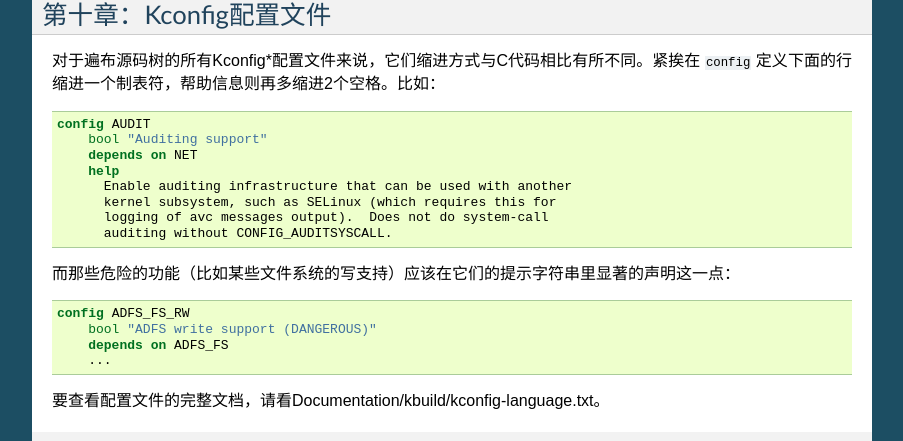
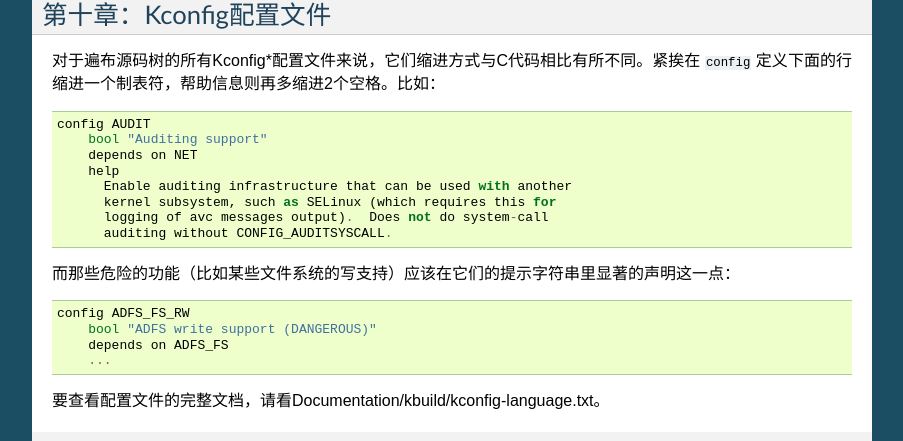
Before and after one commit to zjgsu-ds/ds, a Sphinx documentation site: the page built from source/style/index.rst, in a window 1280 px wide and 900 px high, scrolled down 7818 px. Shown: the part 112-553 px from the top of the window, without its empty margins (198-1101 px from the left). Built offline with Sphinx 7.4.7, drawn with Linux system fonts in a browser that asks for light colours; comment, search, counter and statistics services are not loaded.

Commit message:
Remove kconfig code block

```diff
--- a/source/style/index.rst
+++ b/source/style/index.rst
@@ -426,7 +426,7 @@ Linux的注释风格是C89 ``/* ... */`` 风格。不要使用C99风格 ``// ...
 
 对于遍布源码树的所有Kconfig*配置文件来说，它们缩进方式与C代码相比有所不同。紧挨在 ``config`` 定义下面的行缩进一个制表符，帮助信息则再多缩进2个空格。比如：
 
-.. code:: kconfig
+::
 
     config AUDIT
         bool "Auditing support"
@@ -439,7 +439,7 @@ Linux的注释风格是C89 ``/* ... */`` 风格。不要使用C99风格 ``// ...
 
 而那些危险的功能（比如某些文件系统的写支持）应该在它们的提示字符串里显著的声明这一点：
 
-.. code:: kconfig
+::
 
     config ADFS_FS_RW
         bool "ADFS write support (DANGEROUS)"
```
